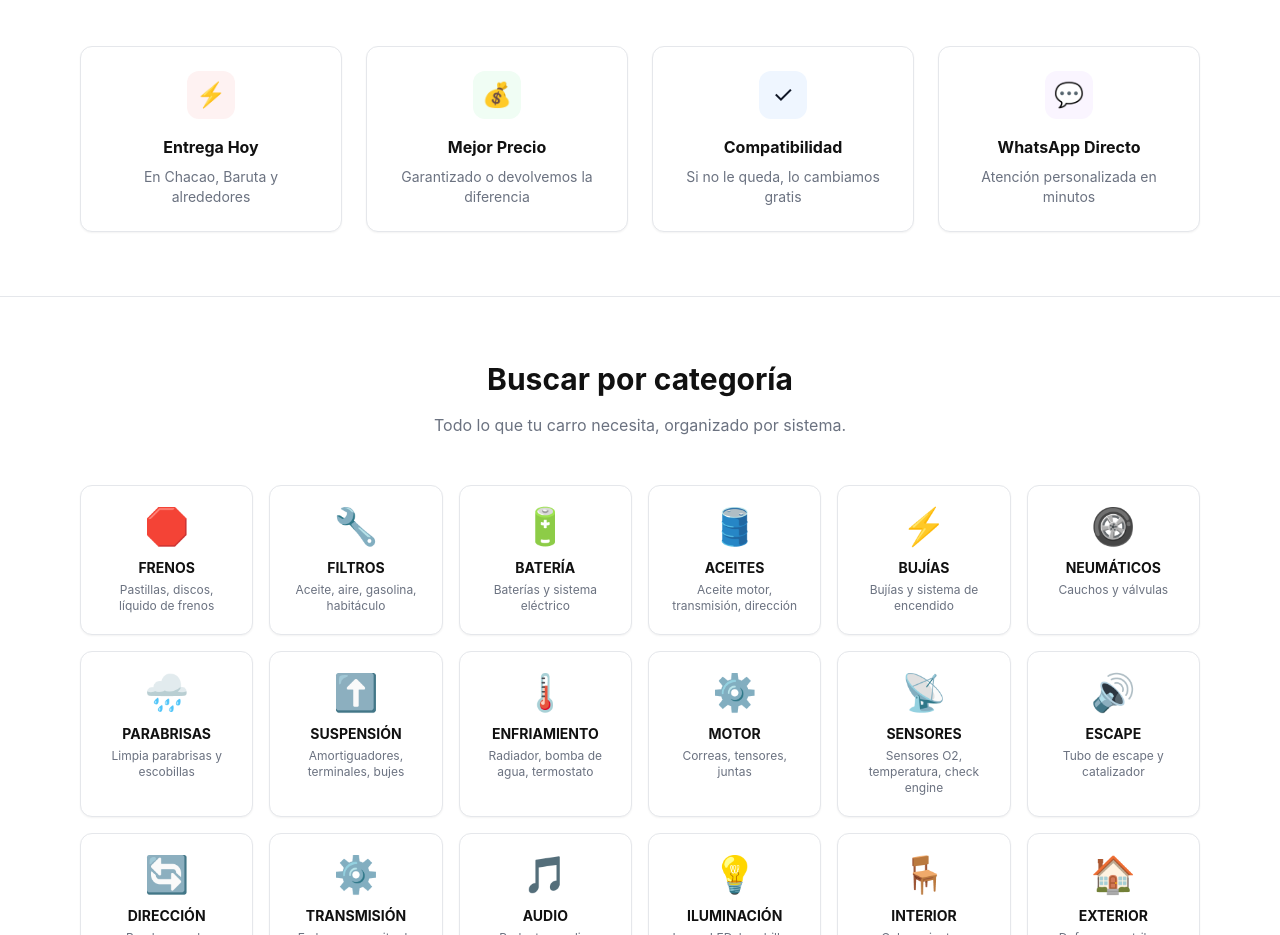
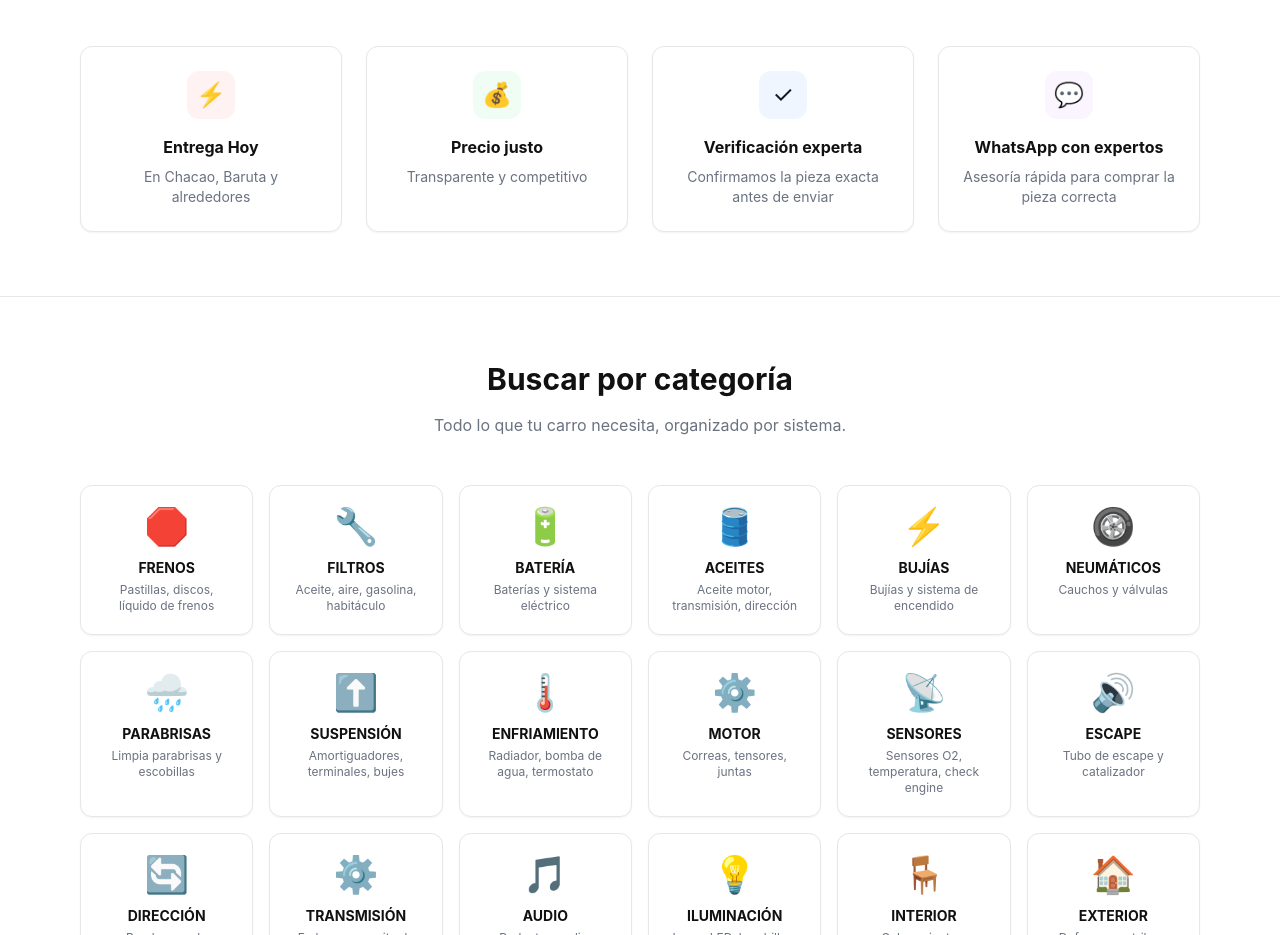
Before and after one commit to RepuestoHoy/RepuestoHoy, a Next.js app: page / in a window 1280 px wide. Shown: the part 1380-2315 px from the top of the page. Built offline with nearby package versions, Linux system fonts and the light colour scheme; no server answers.

Commit message:
feat: actualizar copy de 4 cards de beneficios en homepage

```diff
--- a/app/page.tsx
+++ b/app/page.tsx
@@ -233,24 +233,24 @@ export default function HomePage() {
               <div className="w-12 h-12 bg-green-50 rounded-xl flex items-center justify-center mx-auto mb-4 group-hover:bg-green-100 transition-colors">
                 <span className="text-2xl">💰</span>
               </div>
-              <h4 className="font-bold text-[#111111] mb-2">Mejor Precio</h4>
-              <p className="text-sm text-[#6B7280]">Garantizado o devolvemos la diferencia</p>
+              <h4 className="font-bold text-[#111111] mb-2">Precio justo</h4>
+              <p className="text-sm text-[#6B7280]">Transparente y competitivo</p>
             </div>
 
             <div className="card p-6 text-center group hover:border-[#E10600] transition-colors">
               <div className="w-12 h-12 bg-blue-50 rounded-xl flex items-center justify-center mx-auto mb-4 group-hover:bg-blue-100 transition-colors">
                 <span className="text-2xl">✓</span>
               </div>
-              <h4 className="font-bold text-[#111111] mb-2">Compatibilidad</h4>
-              <p className="text-sm text-[#6B7280]">Si no le queda, lo cambiamos gratis</p>
+              <h4 className="font-bold text-[#111111] mb-2">Verificación experta</h4>
+              <p className="text-sm text-[#6B7280]">Confirmamos la pieza exacta antes de enviar</p>
             </div>
 
             <div className="card p-6 text-center group hover:border-[#E10600] transition-colors">
               <div className="w-12 h-12 bg-purple-50 rounded-xl flex items-center justify-center mx-auto mb-4 group-hover:bg-purple-100 transition-colors">
                 <span className="text-2xl">💬</span>
               </div>
-              <h4 className="font-bold text-[#111111] mb-2">WhatsApp Directo</h4>
-              <p className="text-sm text-[#6B7280]">Atención personalizada en minutos</p>
+              <h4 className="font-bold text-[#111111] mb-2">WhatsApp con expertos</h4>
+              <p className="text-sm text-[#6B7280]">Asesoría rápida para comprar la pieza correcta</p>
             </div>
           </div>
         </div>
```
